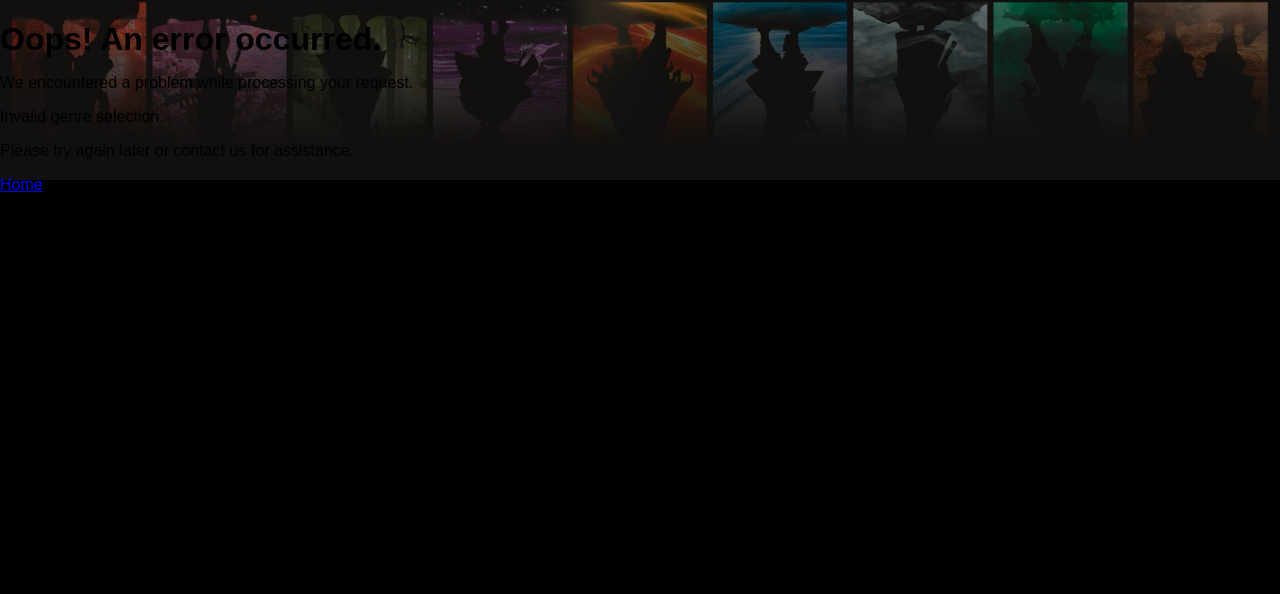
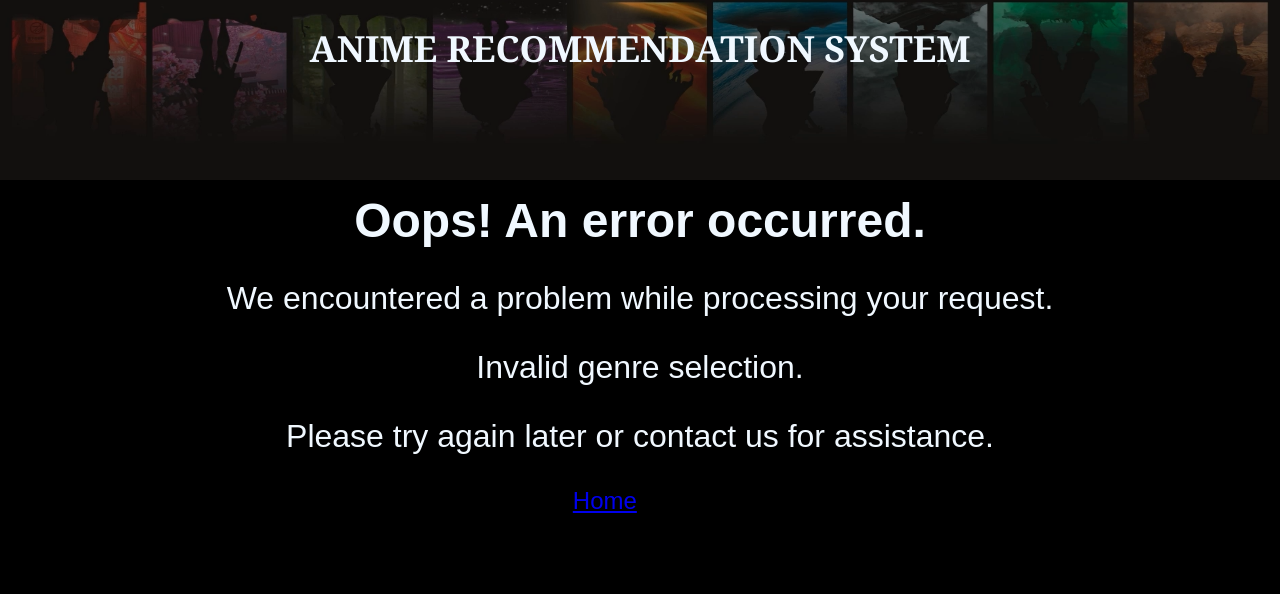
Before and after one commit to JunaidK0012/Anime-Recommendation, a Flask app: page /get_animes_by_genre in a window 1280 px wide. Shown: the top 594 px of the page. Run offline with Flask 3, Linux system fonts and the light colour scheme; parts of the project's set-up code (start-up, migrations or seed data) failed here and were passed over.

Commit message:
added reviews

```diff
--- a/app.py
+++ b/app.py
@@ -1,10 +1,10 @@
-from flask import Flask,render_template,request,redirect,url_for
+from flask import Flask,render_template,request,redirect,url_for,jsonify
 import pickle
 import pandas
 from tensorflow import keras
-from utils import user_anime_recommendations,selected_anime,user_embedding,personal_recommendation
+from utils import user_anime_recommendations,selected_anime,user_embedding,personal_recommendation,reviews_pred
 import numpy as np
-
+import requests
 
 
 
@@ -65,16 +65,45 @@ def predict():
 @app.route("/animes" , methods = ['GET','POST'])
 def anime_recommendations():
     if request.method == "GET":
-        anime = request.args.get("watched")
-        if anime:
-            sel = selected_anime(anime, animes)
-            predictions = user_data_storage['predictions']
-            watched_anime = user_data_storage['watched_anime']
-            ra = user_anime_recommendations(anime, similarity, animes, watched_anime, predictions)
-            return render_template('page.html', selected=sel, recommendations=ra)
-        else:
-            # Handle case where no anime is selected in the POST request
-            return render_template('page.html', selected=None, recommendations=[])
+        anime = (request.args.get("watched") or request.form.get("watched"))
+        try:
+            if anime:
+                sel = selected_anime(anime, animes)
+                predictions = user_data_storage['predictions']
+                watched_anime = user_data_storage['watched_anime']
+                ra = user_anime_recommendations(anime, similarity, animes, watched_anime, predictions)
+
+                return render_template('page.html', selected=sel, recommendations=ra)
+            else:
+                # Handle case where no anime is selected in the POST request
+                return render_template('page.html', selected=None, recommendations=[])
+        except:
+            return render_template('error.html',error_message="No such anime available")
+
+@app.route("/get_reviews",methods=['GET'])
+def get_reviews():
+    anime_id = int(request.args.get("anime-id"))
+    api_url = f"https://api.jikan.moe/v4/anime/{anime_id}/reviews"
+    response = requests.get(api_url)
+    data = response.json()
+    reviews = []
+    sentiments = []
+    if data['data']:  # Check if there are reviews
+        for review_data in data['data']:
+            review = review_data['review']
+            senti = reviews_pred(review)  # Assuming reviews_pred is your sentiment analysis function
+            reviews.append(review)
+            sentiments.append(senti)
+    else:
+        reviews.append("No reviews found")
+        sentiments.append("")
+    return jsonify({"reviews": reviews, "sentiments": sentiments})  # Return JSON data
+
+
+
+
+
+
 
 
 @app.route("/get_animes_by_genre", methods=["GET","POST"])
--- a/static/style.css
+++ b/static/style.css
@@ -30,9 +30,10 @@ main {
 
 .search-bar {
 
-  margin-top: 20px;
+  margin-top: 25px;
   margin-left: 30%;
-  padding-top: 20px;
+
+
 }
 
 .search-bar label {
@@ -122,6 +123,7 @@ h2{
 .anime-image {
   /* Adjust the width as needed */
   width: 30%;
+
   /* Add some space between the image and the info */
   height: auto;
 }
@@ -129,12 +131,16 @@ h2{
 /* Set the width of the image */
 width: 200px;  /* adjust as needed */
 margin-top: 5px;
+border-radius: 5px;
 /* To maintain the aspect ratio of the image,
    you can set the height to auto */
 height: 300px;
 }
 
 
+.anime-info h3{
+  font-size: larger;
+}
 
 .anime-info {
 width: 100%;
@@ -160,7 +166,12 @@ display: block;
 .genre-filter ul {
   justify-content:center;
   width: 70%;
-  margin-left: 15%;
+  margin-left: 14%;
+
+}
+.genre-item
+{
+  padding: 3px;
 }
 
 .genre-button {
@@ -181,3 +192,51 @@ display: block;
   background-color: #000000;
   color: white;
 }
+
+.error{
+  margin: 50px;
+  padding: 10px;
+}
+.error h1{
+  color: aliceblue;
+  text-align: center;
+  font-size: 3em;
+
+}
+
+.error p {
+    color: aliceblue;
+    text-align: center;
+    font-size: 2em;
+}
+
+.error a{
+  font-size: x-large;
+  margin-left: 44%;
+}
+
+.review-box {
+    border: 1px solid #ddd;
+    border-radius: 15px;
+    box-shadow: 0 2px 5px rgba(0,0,0,0.15);
+    margin-bottom: 10px;
+    padding: 5px;
+    overflow:auto;
+    height: 180px;
+    background-color: #f9f9f9;
+    width: 80%;
+    margin-left: 10%;
+}
+
+.review-box p {
+    font-size: 15px;
+
+}
+
+.review-box .positive {
+    color: green;
+}
+
+.review-box .negative {
+    color: red;
+}
--- a/templates/error.html
+++ b/templates/error.html
@@ -7,13 +7,20 @@
   <link rel="stylesheet" href="/static/style.css"/>
 </head>
 <body>
-
+  <header>
+    <h1>ANIME RECOMMENDATION SYSTEM</h1>
+  </header>
+  <main>
+    <section class="error">
   <h1>Oops! An error occurred.</h1>
   <p>We encountered a problem while processing your request.</p>
   {% if error_message %}
     <p>{{ error_message }}</p>
   {% endif %}
   <p>Please try again later or contact us for assistance.</p>
-  <a href="/">Home</a>  </body>
+  <a href="/home">Home</a>
+</section>
+</main>
+
 </body>
 </html>
--- a/templates/home.html
+++ b/templates/home.html
@@ -15,14 +15,14 @@
 
 
     <section class="search-bar">
-      <form id="search-form" action="{{ url_for('predict') }}" method="post">
+      <form id="search-form" action="{{ url_for('anime_recommendations') }}">
         <input type="text" name="watched" id="watched" placeholder="Enter anime title">
         <button type="submit">Get Recommendations</button>
       </form>
     </section>
 
     <section class="genre-filter">
-      <ul style="display: flex; flex-wrap: wrap; list-style: none; padding: 2px;">
+      <ul style="display: flex; flex-wrap: wrap; list-style: none;">
         {% for genre in genres %}
         <li class="genre-item">
             <a href="{{ url_for('get_animes_by_genre',genre=genre) }}" class="genre-button">{{ genre }}</a>
```
Also changed, not shown: templates/page.html (+71 -3 lines), utils.py (+30 -2 lines).
